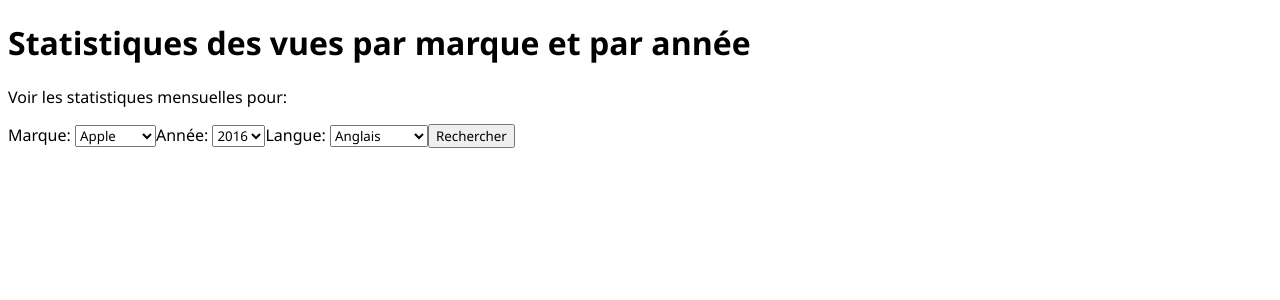
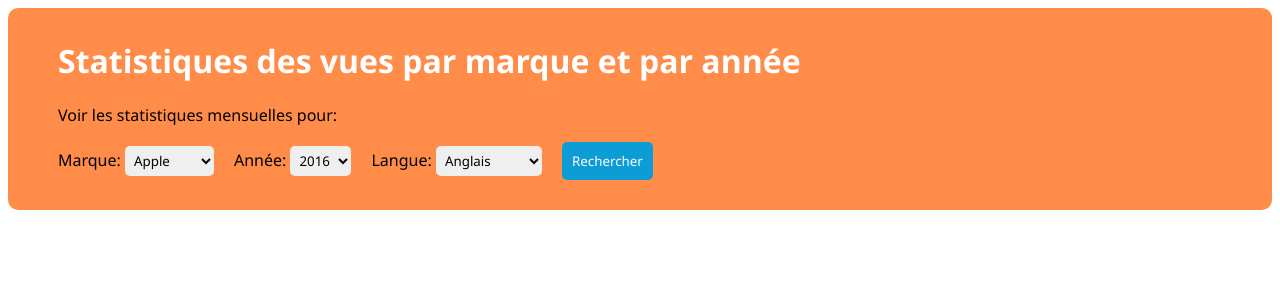
Before and after one commit to ngoosen/statsDashboard, an Angular app in the folder stats-dashboard/: page / in a window 1280 px wide. Shown: the top 300 px of the page. Built offline with nearby package versions, Linux system fonts and the light colour scheme; what @swimlane/ngx-charts would draw is missing.

Commit message:
add quick style

```diff
--- a/stats-dashboard/src/app/stats-search/stats-search.component.html
+++ b/stats-dashboard/src/app/stats-search/stats-search.component.html
@@ -1,4 +1,4 @@
-<div>
+<div class="header">
   <h1>Statistiques des vues par marque et par année</h1>
   <p>Voir les statistiques mensuelles pour:</p>
   <label>Marque: </label>
@@ -32,7 +32,7 @@
   <button (click)="searchByBrand()">Rechercher</button>
 </div>
 
-<div>
+<div class="graph">
   <ngx-charts-bar-vertical *ngIf="!isLoading"
   [results]="monthlyStats"
   [xAxis]="true"
@@ -41,7 +41,8 @@
   [yAxisLabel]="'Views'"
   [showXAxisLabel]="true"
   [showYAxisLabel]="true"
-  [scheme]="'fire'"
+  [scheme]="'air'"
+  [legend]="true"
   >
   </ngx-charts-bar-vertical>
 </div>
--- a/stats-dashboard/src/app/stats-search/stats-search.component.scss
+++ b/stats-dashboard/src/app/stats-search/stats-search.component.scss
@@ -1,3 +1,30 @@
 *{
   font-family: 'Segoe UI', Tahoma, Geneva, Verdana, sans-serif;
 }
+.header{
+  background-color: rgb(255, 140, 73);
+  padding: 10px 50px 30px;
+  border-radius: 10px;
+}
+.header h1{
+  color: white;
+}
+.header button{
+  background-color: rgb(12, 157, 214);
+  border-style: none;
+  border-radius: 5px;
+  padding: 10px;
+  color: #fdfdfd;
+}
+.header button:hover{
+  cursor: pointer;
+}
+.graph{
+  margin-top: 20px;
+}
+select{
+  margin-right: 20px;
+  border-style: none;
+  border-radius: 5px;
+  padding: 5px;
+}
```
